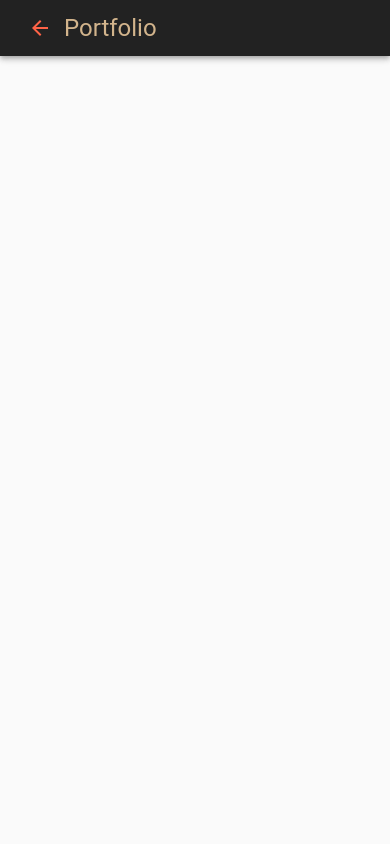
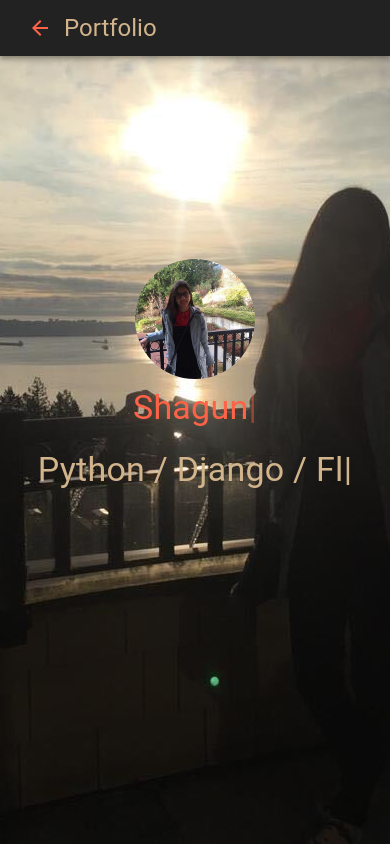
Before and after one commit to Ishika18/learn_react, a React (Create React App) app: page / in a window 390 px wide. Built offline with nearby package versions, Linux system fonts and the light colour scheme.

Commit message:
home page mobile view

```diff
--- a/package.json
+++ b/package.json
@@ -11,8 +11,10 @@
     "@testing-library/user-event": "^7.2.1",
     "react": "^16.13.1",
     "react-dom": "^16.13.1",
+    "react-particles-js": "^3.3.0",
     "react-router-dom": "^5.2.0",
-    "react-scripts": "3.4.3"
+    "react-scripts": "3.4.3",
+    "react-typed": "^1.2.0"
   },
   "scripts": {
     "start": "react-scripts start",
--- a/src/App.css
+++ b/src/App.css
@@ -1,38 +1,8 @@
-.App {
-  text-align: center;
+body {
+  background: url(images/background.jpg) no-repeat center fixed;
+  -webkit-background: cover;
+  -moz-background: cover;
+  -o-background: cover;
+  background: cover;
+
 }
-
-.App-logo {
-  height: 40vmin;
-  pointer-events: none;
-}
-
-@media (prefers-reduced-motion: no-preference) {
-  .App-logo {
-    animation: App-logo-spin infinite 20s linear;
-  }
-}
-
-.App-header {
-  background-color: #282c34;
-  min-height: 100vh;
-  display: flex;
-  flex-direction: column;
-  align-items: center;
-  justify-content: center;
-  font-size: calc(10px + 2vmin);
-  color: white;
-}
-
-.App-link {
-  color: #61dafb;
-}
-
-@keyframes App-logo-spin {
-  from {
-    transform: rotate(0deg);
-  }
-  to {
-    transform: rotate(360deg);
-  }
-}
--- /dev/null
+++ b/src/components/header.js
@@ -0,0 +1,61 @@
+import React from 'react';
+import {makeStyles} from '@material-ui/core/styles';
+import {
+    Typography,
+    Avatar,
+    Grid,
+    Box
+} from '@material-ui/core';
+import avatar from '../images/avatar.jpg';
+import Typed from 'react-typed';
+import zIndex from '@material-ui/core/styles/zIndex';
+
+
+// CSS STYLES
+const useStyles = makeStyles(theme=> ({
+    avatar: {
+        width: theme.spacing(15),
+        height: theme.spacing(15),
+        margin: theme.spacing(1),
+    },
+    title: {
+        color: 'tomato',
+    },
+    subtitle: {
+        color: 'tan',
+        marginBottom: '3em',
+    },
+    typedContainer: {
+        position: 'absolute',
+        top: '50%',
+        left: '50%',
+        transform: 'translate(-50%, -50%)',
+        width: '100vw',
+        textAlign: 'center',
+        zIndex: 1,
+    }
+}))
+
+const Header = () => {
+    const classes = useStyles();
+    return (
+        <Box className={classes.typedContainer} >
+            <Grid container justify='center'>
+            <Avatar className={classes.avatar} src={avatar} alt='Shagun' />
+            </Grid>
+            <Typography variant='h4' className={classes.title}>
+                <Typed strings={['Shagun']} typeSpeed={40} />
+            </Typography>
+            <br />
+            <Typography className={classes.subtitle} variant='h4'>
+                <Typed
+                    strings={['Web Development', 'Python / Django / Flask', 'JavaScript / NodeJS / Express',  'Firebase / MS Access / SQL']}
+                    typeSpeed={40}
+                    backSpeed={60}
+                    loop />
+            </Typography>
+        </Box>
+    )
+}
+
+export default Header;
--- a/src/components/index.js
+++ b/src/components/index.js
@@ -1,12 +1,14 @@
 import React from 'react';
 import Navbar from './navbar';
+import Header from './header';
 
 
 const Home = () => {
     return (
-        <div>
+        <>
             <Navbar />
-        </div>
+            <Header />
+        </>
     )
 }
 
```
Also changed, not shown: src/images/background.jpg (added), 1 other file (tests, documents, lock files or other folders).
